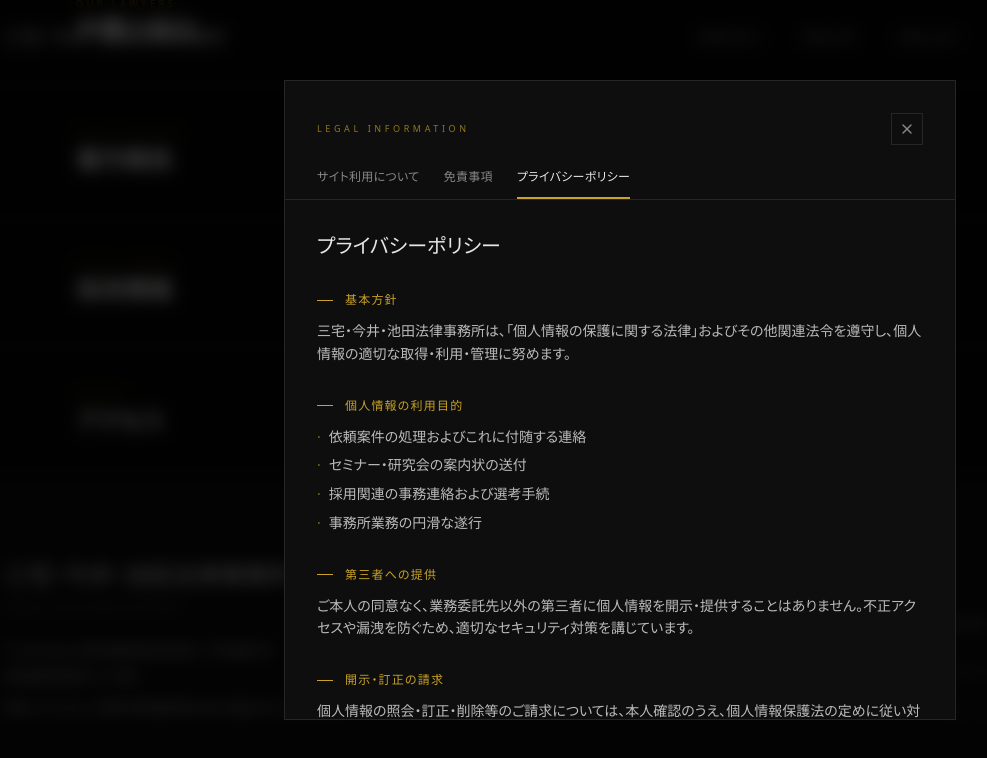
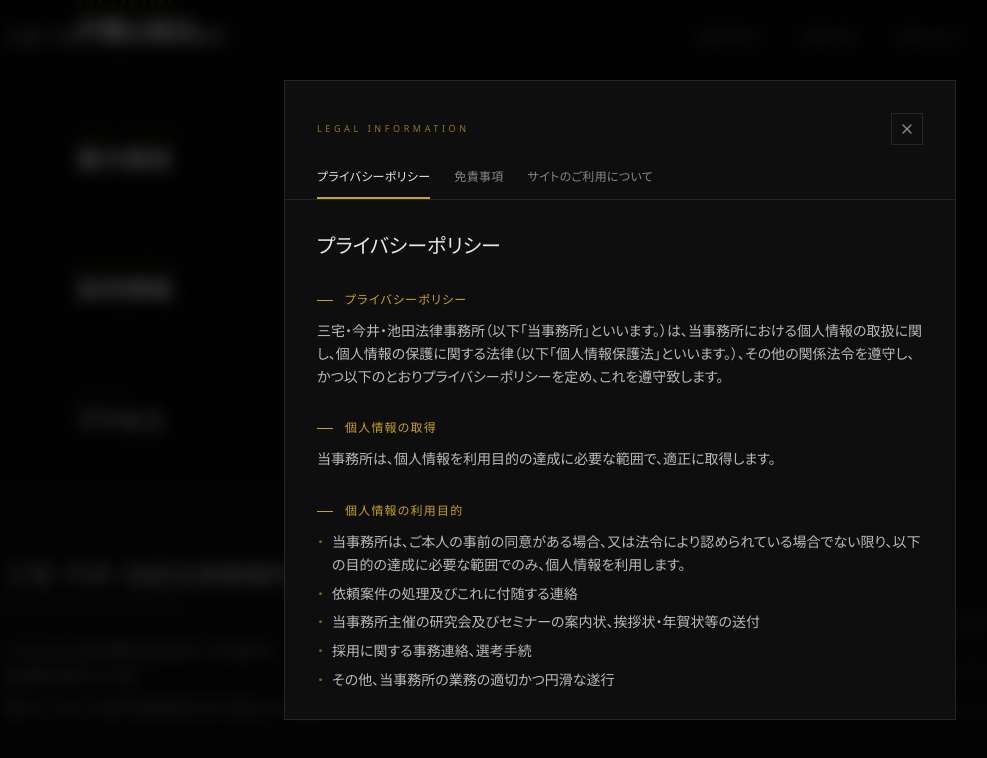
Before and after one commit to rikiya-kono/m-i-i-LO-LP, a React (Vite) app: page / in a window 1280 px wide. Both pictures are taken after a click on the button "プライバシーポリシー". Shown: the part 2067-2825 px from the top of the page, without its empty margins (20-1007 px from the left). Built offline with nearby package versions, Linux system fonts and the light colour scheme.

Commit message:
Update legal modal copy

```diff
--- a/src/components/ui/modals/LegalModal.tsx
+++ b/src/components/ui/modals/LegalModal.tsx
@@ -1,4 +1,4 @@
-import { motion, AnimatePresence } from 'framer-motion'
+import { AnimatePresence, motion } from 'framer-motion'
 import { X } from 'lucide-react'
 import { useEffect, useState } from 'react'
 
@@ -12,20 +12,50 @@
 type Section = { heading: string; body: string | string[] }
 
 const CONTENT: Record<NonNullable<LegalPage>, { title: string; sections: Section[] }> = {
-    terms: {
-        title: 'サイト利用について',
+    privacy: {
+        title: 'プライバシーポリシー',
         sections: [
             {
-                heading: '著作権',
-                body: '当サイト内に掲載されているコンテンツ（文書、画像、映像、プログラム等を含む）の著作権は、当事務所またはその作成者に帰属します。著作権者の書面による事前承諾なく、複製・転載・改変・再配布することを禁じます。',
+                heading: 'プライバシーポリシー',
+                body: '三宅・今井・池田法律事務所（以下「当事務所」といいます。）は、当事務所における個人情報の取扱に関し、個人情報の保護に関する法律（以下「個人情報保護法」といいます。）、その他の関係法令を遵守し、かつ以下のとおりプライバシーポリシーを定め、これを遵守致します。',
             },
             {
-                heading: 'リンクについて',
-                body: '当サイトへのリンクを設定される場合は、事前に当事務所へお問い合わせのうえ、書面による承諾を得てください。リンクの内容やウェブサイトの性質等によっては、お断りする場合がございます。',
+                heading: '個人情報の取得',
+                body: '当事務所は、個人情報を利用目的の達成に必要な範囲で、適正に取得します。',
             },
             {
-                heading: '推奨環境',
-                body: '当サイトをご利用いただくには、JavaScript を有効にしてください。最新バージョンのブラウザ（Chrome、Firefox、Safari 等）での閲覧を推奨します。',
+                heading: '個人情報の利用目的',
+                body: [
+                    '当事務所は、ご本人の事前の同意がある場合、又は法令により認められている場合でない限り、以下の目的の達成に必要な範囲でのみ、個人情報を利用します。',
+                    '依頼案件の処理及びこれに付随する連絡',
+                    '当事務所主催の研究会及びセミナーの案内状、挨拶状・年賀状等の送付',
+                    '採用に関する事務連絡、選考手続',
+                    'その他、当事務所の業務の適切かつ円滑な遂行',
+                ],
+            },
+            {
+                heading: '個人情報の管理',
+                body: '当事務所は、取得した個人情報について、不正アクセス・紛失・破損・改ざん・漏洩などがないように適切に管理します。また、当事務所は、ご本人の同意を得ることなく、業務委託先以外の第三者に開示致しません。',
+            },
+            {
+                heading: '個人情報の安全対策',
+                body: '当事務所は、個人情報の正確性及び安全性確保のために、セキュリティに万全の対策を講じています。',
+            },
+            {
+                heading: '個人情報の開示及び訂正のお求め',
+                body: 'ご本人から個人情報の照会、開示及び訂正などのご請求があった場合には、ご希望される場合には、ご本人であることを確認の上、個人情報保護法に従い、適切に対応させていただきますので、以下のお問い合わせ先宛ご連絡下さい。',
+            },
+            {
+                heading: 'マイナンバーについて',
+                body: '三宅・今井・池田法律事務所（以下、「当事務所」といいます。）は、民法上の組合であることから、社会保障・税番号（マイナンバー）が付与されないため、法人番号の取得が可能な「弁護士法人三宅・今井・池田法律事務所」（以下、「弁護士法人」といいます。）を設立し、弁護士法人を当事務所の請求業務を担当する組合員としました。\n今後は、当事務所の組合員たる弁護士法人が弁護士報酬等の請求業務を行うことになります。\nなお、弁護士法人を設立しましたが、法律業務の受任は、これまでどおり、当事務所が行うものであり、弁護士法人で法律業務の受任を行うものではありません。また、お支払いいただく弁護士報酬等は従前どおり民法上の組合たる当事務所に帰属しますので、報酬等のお支払い、源泉税の取扱い、振込先等についても変更ございません。\n支払調書の記載方法につきましては、以下のとおりとなりますので、よろしくお願い致します。\n\n【支払を受ける者】欄の記載方法\n所 在 地　東京都新宿区新宿１丁目８番５号　新宿御苑室町ビル５階\n名　　称　三宅・今井・池田法律事務所\n法人番号　３０１１１０５００７３４８',
+            },
+            {
+                heading: 'お問い合せ',
+                body: '当事務所の個人情報の取扱に関するお問い合せは下記までご連絡ください（お電話での受付時間は、平日午前9:30～17:30）。\n\n住所　東京都新宿区新宿１丁目８番５号　新宿御苑室町ビル５階\n\nTEL:03-3356-5251 FAX:03-3356-5255',
+            },
+            {
+                heading: 'プライバシーポリシーの変更',
+                body: '当事務所は、本プライバシーポリシーを事前の通知なく、必要に応じて変更することがあります。',
             },
         ],
     },
@@ -33,61 +63,51 @@
         title: '免責事項',
         sections: [
             {
-                heading: '情報の正確性',
-                body: '当事務所は、当サイトのコンテンツの正確性の確保に努めておりますが、提供する情報に関し、いかなる保証もするものではありません。コンテンツは予告なしに変更または削除されることがあります。',
+                heading: '免責事項',
+                body: '当サイトは、三宅・今井・池田法律事務所（以下「当事務所」といいます。）が運営しております。当サイトの利用に当たっては、下記の免責事項をお読み下さい。当サイトを利用された場合は、下記の事項に同意したものとみなします。',
             },
             {
-                heading: '法的アドバイスの非提供',
-                body: '当サイトに掲載されている情報は一般的な情報提供を目的としたものであり、法的アドバイスを提供するものではありません。個別の法律問題については、当事務所または弁護士に直接ご相談ください。',
+                heading: 'ご利用上の留意事項',
+                body: '当事務所は、当サイトのコンテンツの正確性の確保に努めておりますが、提供する情報に関し、いかなる保証もするものではありません。また、当事務所は、当サイトを通じて、当サイトの利用者の皆様に法的アドバイスをするものでもありません。\nしたがって、当サイトの利用により何らかの損害が利用者の皆様に生じたとしても、当事務所は一切の責任を負いません。',
             },
             {
-                heading: '損害の免責',
-                body: '当サイトの利用により何らかの損害が生じたとしても、当事務所は一切の責任を負いません。利用者ご自身の責任においてご利用ください。',
+                heading: '変更について',
+                body: 'なお、当サイトのコンテンツは、予告なしに変更又は削除されることがあります。',
             },
         ],
     },
-    privacy: {
-        title: 'プライバシーポリシー',
+    terms: {
+        title: 'サイトのご利用について',
         sections: [
             {
-                heading: '基本方針',
-                body: '三宅・今井・池田法律事務所は、「個人情報の保護に関する法律」およびその他関連法令を遵守し、個人情報の適切な取得・利用・管理に努めます。',
+                heading: 'サイトのご利用について',
+                body: '当サイトは、三宅・今井・池田法律事務所（以下「当事務所」といいます。）が運営しております。当サイトの利用に当たっては、下記のご利用条件等をお読み下さい。当サイトを利用された場合は、下記事項に同意したものとみなします。なお、本ページの記載内容は、予告なしに変更する場合があります。',
             },
             {
-                heading: '個人情報の利用目的',
-                body: [
-                    '依頼案件の処理およびこれに付随する連絡',
-                    'セミナー・研究会の案内状の送付',
-                    '採用関連の事務連絡および選考手続',
-                    '事務所業務の円滑な遂行',
-                ],
+                heading: '著作権について',
+                body: '当サイト内に掲載されているコンテンツ（文書、画像、映像、プログラム当を含む）の著作権は、当事務所又はその作成者に帰属します。これらのコンテンツについて、当事務所の事前の書面による承諾なく、複製、転用及び改変等をすることを禁止します。',
             },
             {
-                heading: '第三者への提供',
-                body: 'ご本人の同意なく、業務委託先以外の第三者に個人情報を開示・提供することはありません。不正アクセスや漏洩を防ぐため、適切なセキュリティ対策を講じています。',
+                heading: '推奨環境について',
+                body: 'OS\nWindows7/8/vista\nブラウザ\nInternet Explorer　8.x　9.x　10.x　11.x （互換表示での閲覧は非推奨環境となります）\nFirefox　最新版\nSafari　最新版\nGoogle Chrome 最新版\nJava Script',
             },
             {
-                heading: '開示・訂正の請求',
-                body: '個人情報の照会・訂正・削除等のご請求については、本人確認のうえ、個人情報保護法の定めに従い対応いたします。',
-            },
-            {
-                heading: 'お問い合わせ',
-                body: '〒160-0022 東京都新宿区新宿1丁目8番5号 新宿御苑室町ビル5階\n三宅・今井・池田法律事務所\n電話：03-3356-5251（平日 9:30〜17:30）',
+                heading: 'リンクについて',
+                body: '当サイトには、第三者の運営するウェブサイトにリンクが設定されている場合がありますが、当事務所は、リンク先のウェブサイトの内容を保証するものではなく、当該ウェブサイトを推奨するものでもありません。\n\n当サイトは、リンクフリーではありません。当サイトへのリンクの設定を希望される方は、当事務所にお問い合わせの上、事前の書面による承諾を得てから、リンクを設定下さいますようお願い致します。なお、リンク元のWebサイトの内容、リンクの方法によっては、リンクをお断りする場合がありますので、ご了承下さいますようお願い致します。',
             },
         ],
     },
 }
 
 const TABS: { key: NonNullable<LegalPage>; label: string }[] = [
-    { key: 'terms', label: 'サイト利用について' },
+    { key: 'privacy', label: 'プライバシーポリシー' },
     { key: 'disclaimer', label: '免責事項' },
-    { key: 'privacy', label: 'プライバシーポリシー' },
+    { key: 'terms', label: 'サイトのご利用について' },
 ]
 
 export function LegalModal({ page, onClose }: Props) {
-    const [activeTab, setActiveTab] = useState<NonNullable<LegalPage>>(page ?? 'terms')
+    const [activeTab, setActiveTab] = useState<NonNullable<LegalPage>>(page ?? 'privacy')
 
-    // ページが変わったらタブを同期
     useEffect(() => {
         if (page) setActiveTab(page)
     }, [page])
@@ -95,11 +115,17 @@
     useEffect(() => {
         if (page) document.body.style.overflow = 'hidden'
         else document.body.style.overflow = ''
-        return () => { document.body.style.overflow = '' }
+
+        return () => {
+            document.body.style.overflow = ''
+        }
     }, [page])
 
     useEffect(() => {
-        const handleKey = (e: KeyboardEvent) => { if (e.key === 'Escape') onClose() }
+        const handleKey = (e: KeyboardEvent) => {
+            if (e.key === 'Escape') onClose()
+        }
+
         window.addEventListener('keydown', handleKey)
         return () => window.removeEventListener('keydown', handleKey)
     }, [onClose])
@@ -110,47 +136,45 @@
         <AnimatePresence>
             {page && (
                 <>
-                    {/* Backdrop */}
                     <motion.div
-                        className="fixed inset-0 bg-black/75 backdrop-blur-sm z-50"
+                        className="fixed inset-0 z-50 bg-black/75 backdrop-blur-sm"
                         initial={{ opacity: 0 }}
                         animate={{ opacity: 1 }}
                         exit={{ opacity: 0 }}
                         onClick={onClose}
                     />
 
-                    {/* Modal */}
                     <motion.div
-                        className="fixed inset-0 flex items-center justify-center z-50 p-4 md:p-8 pointer-events-none"
+                        className="fixed inset-0 z-50 flex items-center justify-center p-4 md:p-8 pointer-events-none"
                         initial={{ opacity: 0 }}
                         animate={{ opacity: 1 }}
                         exit={{ opacity: 0 }}
                     >
                         <motion.div
-                            className="w-full max-w-2xl max-h-[80vh] bg-[#0e0e0e] border border-white/10 flex flex-col pointer-events-auto"
+                            className="pointer-events-auto flex max-h-[80vh] w-full max-w-2xl flex-col border border-white/10 bg-[#0e0e0e]"
                             initial={{ scale: 0.96, y: 16 }}
                             animate={{ scale: 1, y: 0 }}
                             exit={{ scale: 0.96, y: 8 }}
                             transition={{ duration: 0.3, ease: [0.22, 1, 0.36, 1] }}
                         >
-                            {/* Header */}
-                            <div className="flex items-center justify-between px-8 pt-8 pb-0 shrink-0">
-                                <p className="text-[9px] font-sans tracking-[0.4em] text-primary/70 uppercase">Legal Information</p>
-                                <button
-                                    onClick={onClose}
-                                    className="w-8 h-8 flex items-center justify-center text-muted-foreground hover:text-foreground transition-colors border border-white/10 hover:border-white/30"
-                                >
-                                    <X className="w-4 h-4" />
-                                </button>
+                            <div className="shrink-0 px-8 pt-8 pb-0">
+                                <div className="flex items-center justify-between">
+                                    <p className="font-sans text-[9px] uppercase tracking-[0.4em] text-primary/70">Legal Information</p>
+                                    <button
+                                        onClick={onClose}
+                                        className="flex h-8 w-8 items-center justify-center border border-white/10 text-muted-foreground transition-colors hover:border-white/30 hover:text-foreground"
+                                    >
+                                        <X className="h-4 w-4" />
+                                    </button>
+                                </div>
                             </div>
 
-                            {/* Tabs */}
-                            <div className="flex gap-0 border-b border-white/10 mt-6 px-8 shrink-0">
+                            <div className="mt-6 flex shrink-0 gap-0 border-b border-white/10 px-8">
                                 {TABS.map((tab) => (
                                     <button
                                         key={tab.key}
                                         onClick={() => setActiveTab(tab.key)}
-                                        className={`text-xs tracking-wide pb-3 mr-6 border-b-2 transition-all duration-200 ${
+                                        className={`mr-6 border-b-2 pb-3 text-xs tracking-wide transition-all duration-200 ${
                                             activeTab === tab.key
                                                 ? 'border-primary text-foreground'
                                                 : 'border-transparent text-muted-foreground hover:text-foreground/70'
@@ -161,27 +185,26 @@
                                 ))}
                             </div>
 
-                            {/* Content */}
-                            <div className="overflow-y-auto px-8 py-8 flex-1">
-                                <h2 className="font-mincho text-xl text-foreground mb-8">{data.title}</h2>
+                            <div className="flex-1 overflow-y-auto px-8 py-8">
+                                <h2 className="mb-8 font-mincho text-xl text-foreground">{data.title}</h2>
                                 <div className="space-y-8">
                                     {data.sections.map((sec) => (
                                         <section key={sec.heading}>
-                                            <h3 className="text-xs font-medium text-primary uppercase tracking-widest mb-3 flex items-center gap-3">
-                                                <span className="w-4 h-px bg-primary" />
+                                            <h3 className="mb-3 flex items-center gap-3 text-xs font-medium uppercase tracking-widest text-primary">
+                                                <span className="h-px w-4 bg-primary" />
                                                 {sec.heading}
                                             </h3>
                                             {Array.isArray(sec.body) ? (
                                                 <ul className="space-y-1.5">
                                                     {sec.body.map((item) => (
-                                                        <li key={item} className="text-sm text-foreground/80 leading-relaxed flex gap-2">
-                                                            <span className="text-primary/60 shrink-0">·</span>
+                                                        <li key={item} className="flex gap-2 text-sm leading-relaxed text-foreground/80">
+                                                            <span className="shrink-0 text-primary/60">・</span>
                                                             {item}
                                                         </li>
                                                     ))}
                                                 </ul>
                                             ) : (
-                                                <p className="text-sm text-foreground/80 leading-relaxed whitespace-pre-line">{sec.body}</p>
+                                                <p className="whitespace-pre-line text-sm leading-relaxed text-foreground/80">{sec.body}</p>
                                             )}
                                         </section>
                                     ))}
```
